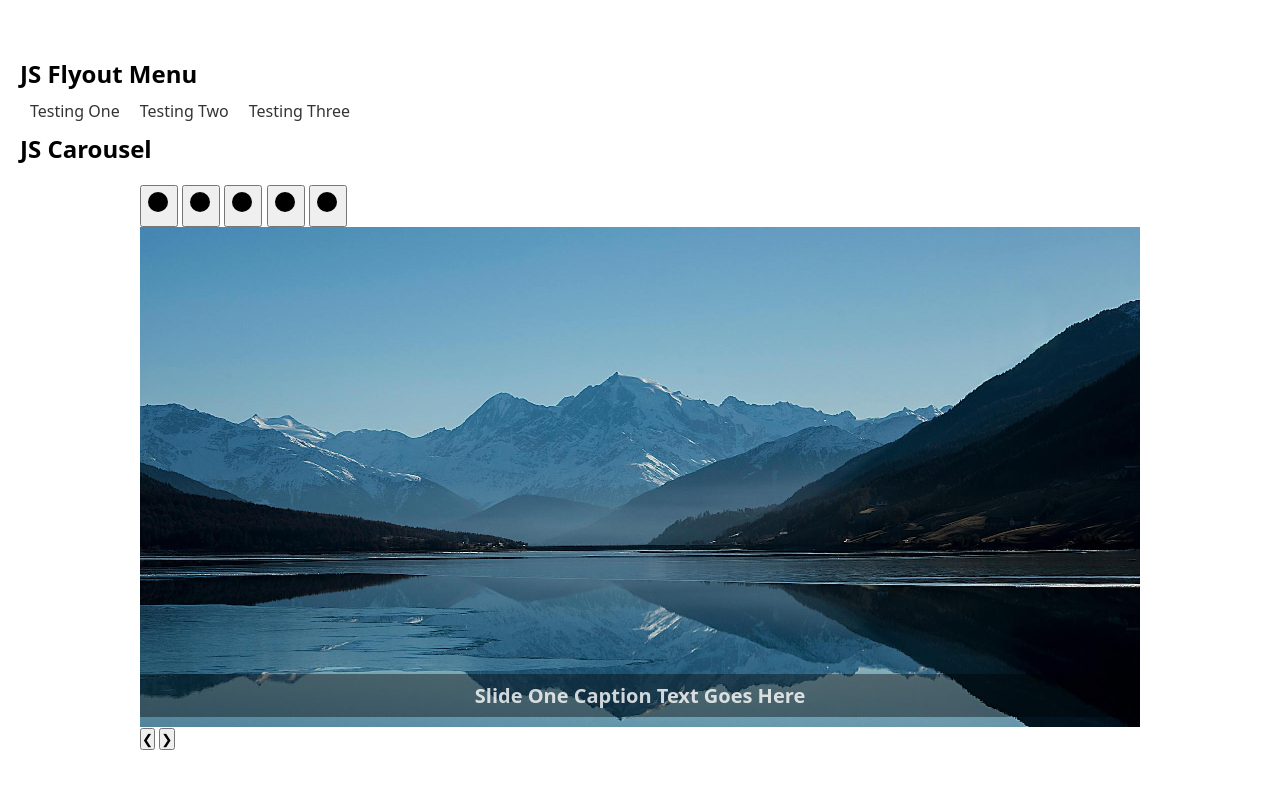
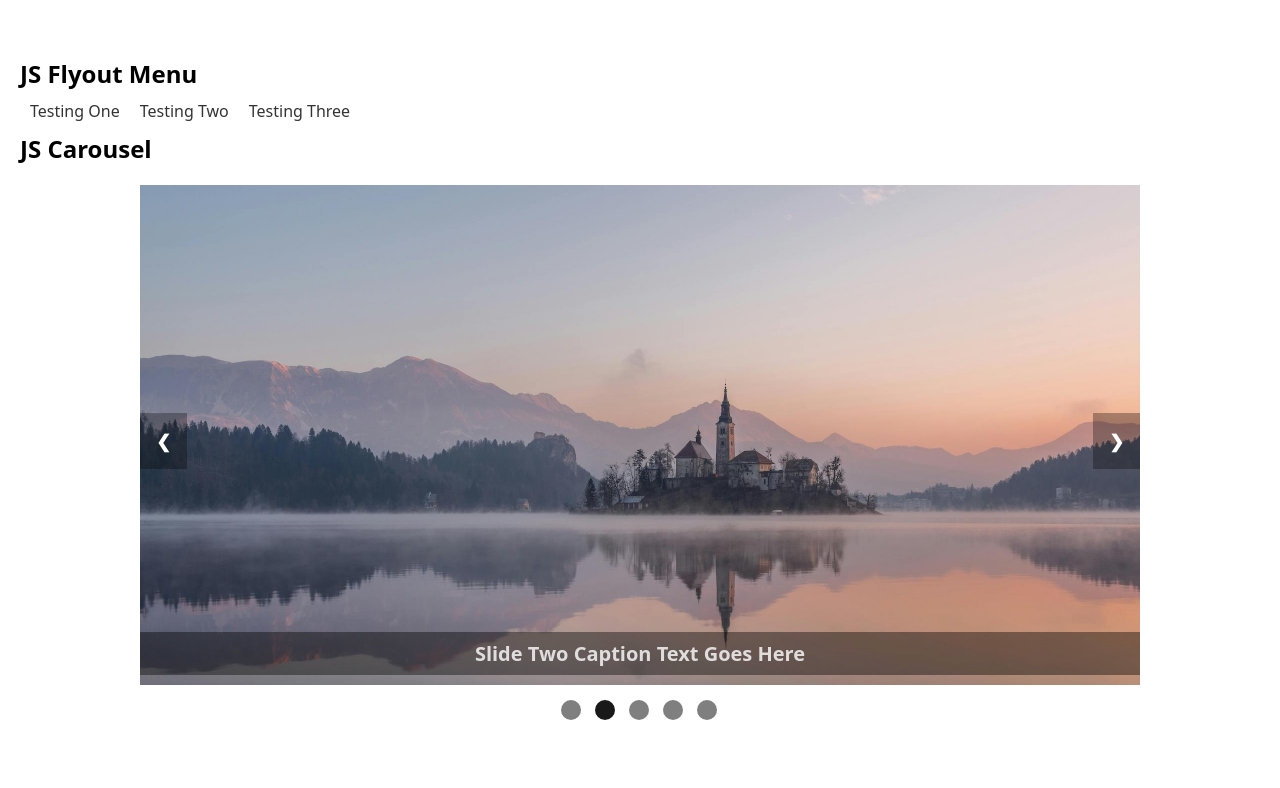
Before and after one commit to MatthewWestDev/dynamic-ui, a website built with webpack: page src/template.html in a window 1280 px wide. Shown: the part 76-864 px from the top of the page. After the commit the page ends 835 px from the top, so only its background shows below. Built offline with nearby package versions, Linux system fonts and the light colour scheme.

Commit message:
Completes carousel functions

```diff
--- a/src/index.js
+++ b/src/index.js
@@ -17,18 +17,20 @@ for (const flyoutItem of flyoutItems) {
     }, 800);
   });
 }
-
 const slides = document.querySelectorAll(".carousel-slide");
-const tabs = Array.from(document.querySelectorAll(".tab"));
-// console.log(slides.length);
+const tabs = Array.from(document.querySelectorAll(".tabBtn"));
+console.log(`Number of slides: ${slides.length}`);
+console.log(`Number of tabs: ${tabs.length}`);
 let slideIndex = 1;
+let intervalId;
 showSlide(slideIndex);
+autoSlide();
 
 for (const tab of tabs) {
   tab.addEventListener("click", () => {
     const tabIndex = tabs.indexOf(tab);
     console.log(`tabIndex ${tabIndex}`);
-    showSlide(tabIndex);
+    showSlide(tabIndex + 1);
   });
 }
 
@@ -49,11 +51,28 @@ function moveSlide(num) {
   showSlide(num);
 }
 
-// just a starting point
 function autoSlide() {
-  slideIndex++;
-  setTimeout(showSlide, 5000, slideIndex);
+  if (!intervalId) {
+    console.log("autoslide");
+    intervalId = setInterval(() => {
+      slideIndex++;
+      showSlide(slideIndex);
+    }, 5000);
+  }
 }
+function stopAutoSlide() {
+  clearInterval(intervalId);
+  intervalId = null;
+}
+const carouselWrapper = document.querySelector(".carousel-wrapper");
+carouselWrapper.addEventListener("mouseenter", () => {
+  console.log("stopping autoslide");
+  stopAutoSlide();
+});
+carouselWrapper.addEventListener("mouseleave", () => {
+  console.log("restarting autoslide");
+  autoSlide();
+});
 
 function showSlide(slideNum) {
   if (slideNum > slides.length) {
@@ -69,4 +88,16 @@ function showSlide(slideNum) {
   }
   slideIndex = slideNum;
   slides[slideNum - 1].style.display = "block";
+  setCurrentTab(slideNum - 1);
 }
+
+function setCurrentTab(currentSlideNum) {
+  for (const tab of tabs) {
+    if (tabs.indexOf(tab) == currentSlideNum) {
+      console.log(`tab index ${tabs.indexOf(tab)}`);
+      tab.classList.add("current");
+    } else {
+      tab.classList.remove("current");
+    }
+  }
+}
--- a/src/styles.css
+++ b/src/styles.css
@@ -2,6 +2,7 @@
   margin: 0;
   padding: 0;
   box-sizing: border-box;
+  border: none;
   font-family:
     system-ui,
     -apple-system,
@@ -60,8 +61,9 @@ nav a:hover {
 }
 
 .carousel-container {
+  position: relative;
   max-width: 1000px;
-  margin: 20px auto;
+  margin: 20px auto 10px auto;
 }
 .carousel-slide {
   display: none;
@@ -86,3 +88,47 @@ nav a:hover {
   width: 100%;
   background-color: rgba(0, 0, 0, 0.4);
 }
+
+.previous,
+.next {
+  cursor: pointer;
+  position: absolute;
+  z-index: 10;
+  top: 50%;
+  width: auto;
+  margin-top: -22px;
+  padding: 16px;
+  color: white;
+  font-weight: bold;
+  font-size: 18px;
+  background-color: rgba(0, 0, 0, 0.3);
+}
+
+.next {
+  right: 0;
+}
+
+.previous:hover,
+.next:hover {
+  background-color: rgba(0, 0, 0, 0.8);
+}
+.tabs {
+  display: flex;
+  justify-content: center;
+  align-items: center;
+}
+.tabBtn {
+  cursor: pointer;
+  height: 34px;
+  background-color: rgba(0, 0, 0, 0);
+}
+.tabBtn:hover {
+  background-color: rgba(0, 0, 0, 0.4);
+}
+circle.tab {
+  fill: black;
+  opacity: 0.5;
+}
+.tabBtn.current circle.tab {
+  opacity: 0.9;
+}
--- a/src/template.html
+++ b/src/template.html
@@ -27,91 +27,83 @@
       </nav>
 
       <h2>JS Carousel</h2>
-      <div class="carousel-container">
+      <div class="carousel-wrapper">
+        <div class="carousel-container">
+          <div class="carousel-slide">
+            <img src="img/pexels-bri-schneiter-28802-346529.jpg" />
+            <h3>Slide One Caption Text Goes Here</h3>
+          </div>
+          <div class="carousel-slide">
+            <img src="img/pexels-dreamypixel-547125.jpg" />
+            <h3>Slide Two Caption Text Goes Here</h3>
+          </div>
+          <div class="carousel-slide">
+            <img src="img/pexels-eberhardgross-1064162.jpg" />
+            <h3>Slide Three Caption Text Goes Here</h3>
+          </div>
+          <div class="carousel-slide">
+            <img src="img/pexels-eberhardgross-443446.jpg" />
+            <h3>Slide Four Caption Text Goes Here</h3>
+          </div>
+          <div class="carousel-slide">
+            <img src="img/pexels-jplenio-2080960.jpg" />
+            <h3>Slide Five Caption Text Goes Here</h3>
+          </div>
+          <button class="previous">&#10094;</button>
+          <button class="next">&#10095;</button>
+        </div>
         <div class="tabs">
-          <button class="tab tab-1">
+          <button class="tabBtn tab-1">
             <svg
               width="34"
               height="34"
               version="1.1"
               xmlns="http://www.w3.org/2000/svg"
             >
-              <circle class="border" cx="16" cy="15" r="10"></circle>
-              <circle class="tab-background" cx="16" cy="15" r="8"></circle>
-              <circle class="tab" cx="16" cy="15" r="6"></circle>
+              <circle class="tab" cx="16" cy="15" r="10"></circle>
             </svg>
           </button>
-          <button class="tab tab-2">
+          <button class="tabBtn tab-2">
             <svg
               width="34"
               height="34"
               version="1.1"
               xmlns="http://www.w3.org/2000/svg"
             >
-              <circle class="border" cx="16" cy="15" r="10"></circle>
-              <circle class="tab-background" cx="16" cy="15" r="8"></circle>
-              <circle class="tab" cx="16" cy="15" r="6"></circle>
+              <circle class="tab" cx="16" cy="15" r="10"></circle>
             </svg>
           </button>
-          <button class="tab tab-3">
+          <button class="tabBtn tab-3">
             <svg
               width="34"
               height="34"
               version="1.1"
               xmlns="http://www.w3.org/2000/svg"
             >
-              <circle class="border" cx="16" cy="15" r="10"></circle>
-              <circle class="tab-background" cx="16" cy="15" r="8"></circle>
-              <circle class="tab" cx="16" cy="15" r="6"></circle>
+              <circle class="tab" cx="16" cy="15" r="10"></circle>
             </svg>
           </button>
-          <button class="tab tab-4">
+          <button class="tabBtn tab-4">
             <svg
               width="34"
               height="34"
               version="1.1"
               xmlns="http://www.w3.org/2000/svg"
             >
-              <circle class="border" cx="16" cy="15" r="10"></circle>
-              <circle class="tab-background" cx="16" cy="15" r="8"></circle>
-              <circle class="tab" cx="16" cy="15" r="6"></circle>
+              <circle class="tab" cx="16" cy="15" r="10"></circle>
             </svg>
           </button>
-          <button class="tab tab-5">
+          <button class="tabBtn tab-5">
             <svg
               width="34"
               height="34"
               version="1.1"
               xmlns="http://www.w3.org/2000/svg"
             >
-              <circle class="border" cx="16" cy="15" r="10"></circle>
-              <circle class="tab-background" cx="16" cy="15" r="8"></circle>
-              <circle class="tab" cx="16" cy="15" r="6"></circle>
+              <circle class="tab" cx="16" cy="15" r="10"></circle>
             </svg>
           </button>
         </div>
-        <div class="carousel-slide">
-          <img src="img/pexels-bri-schneiter-28802-346529.jpg" />
-          <h3>Slide One Caption Text Goes Here</h3>
-        </div>
-        <div class="carousel-slide">
-          <img src="img/pexels-dreamypixel-547125.jpg" />
-          <h3>Slide Two Caption Text Goes Here</h3>
-        </div>
-        <div class="carousel-slide">
-          <img src="img/pexels-eberhardgross-1064162.jpg" />
-          <h3>Slide Three Caption Text Goes Here</h3>
-        </div>
-        <div class="carousel-slide">
-          <img src="img/pexels-eberhardgross-443446.jpg" />
-          <h3>Slide Four Caption Text Goes Here</h3>
-        </div>
-        <div class="carousel-slide">
-          <img src="img/pexels-jplenio-2080960.jpg" />
-          <h3>Slide Five Caption Text Goes Here</h3>
-        </div>
-        <button class="previous">&#10094;</button>
-        <button class="next">&#10095;</button>
       </div>
     </main>
   </body>
```
